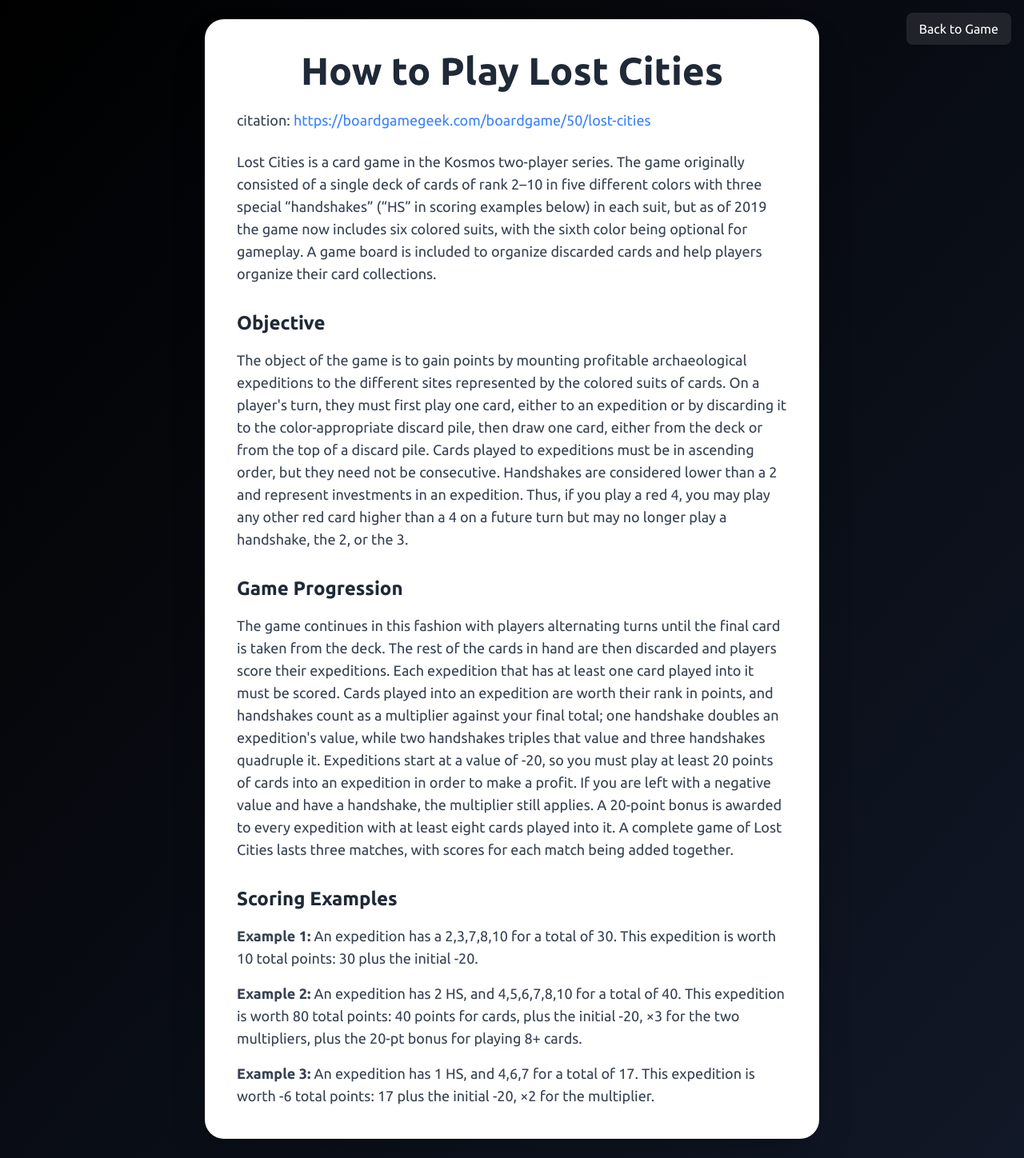
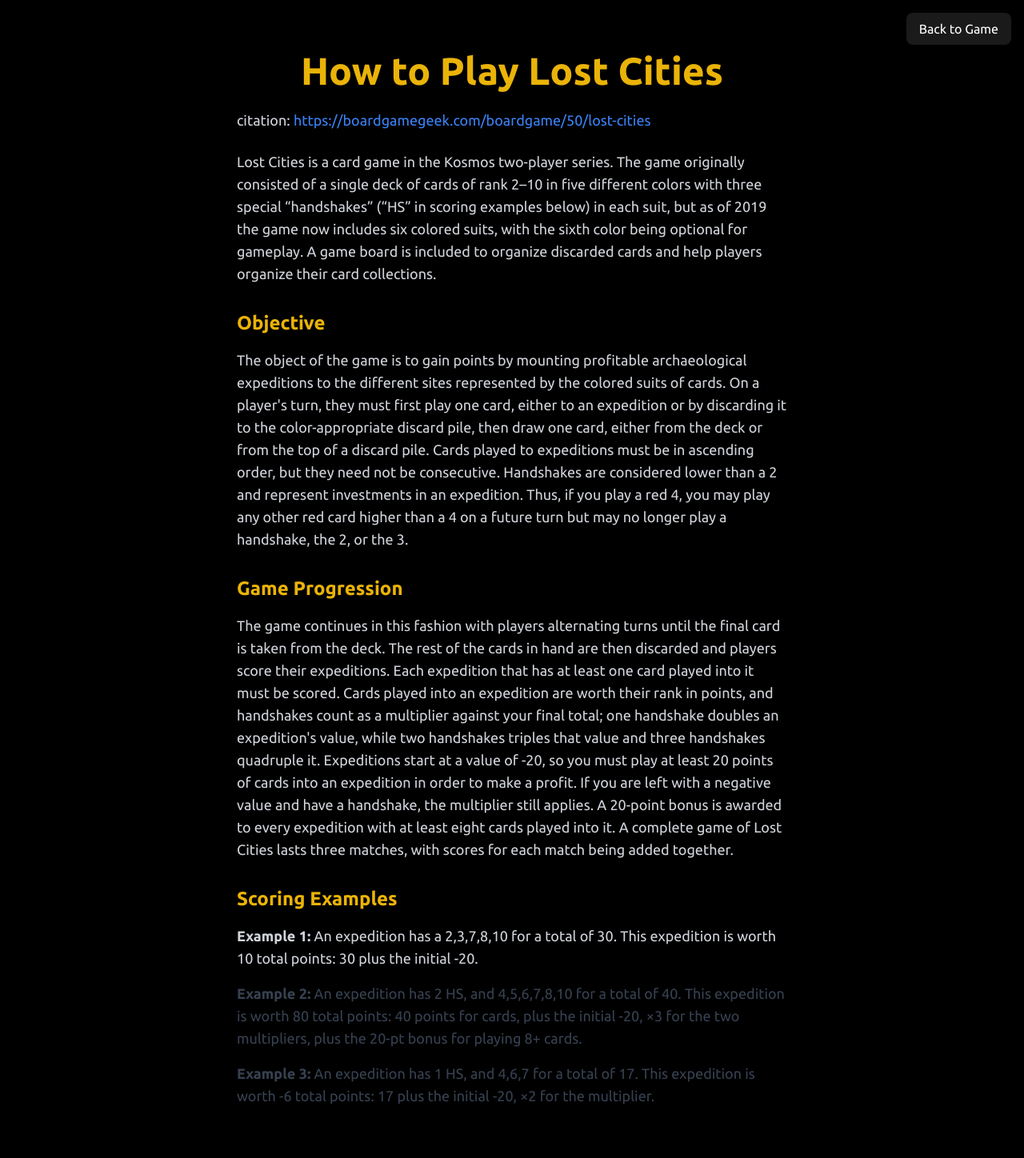
Before and after one commit to jpotw/lost-cities-rl-fe, a Next.js app: page /how-to-play in a window 1280 px wide. Shown: the whole page at 80% size. Built offline with nearby package versions, Linux system fonts and the light colour scheme.

Commit message:
wip/training

```diff
--- a/next.config.js
+++ b/next.config.js
@@ -4,7 +4,7 @@
     return [
       {
         source: '/api/:path*',
-        destination: 'https://dontdropthat-lost-cities-rl-be.hf.space/api/:path*',
+        destination: 'http://localhost:8080/:path*',
       },
     ];
   },
--- a/src/app/how-to-play/page.tsx
+++ b/src/app/how-to-play/page.tsx
@@ -13,7 +13,7 @@
   const router = useRouter();
 
   return (
-    <div className="min-h-screen bg-gradient-to-br from-black to-gray-900 flex items-center justify-center p-6">
+    <div className="min-h-screen bg-black flex items-center justify-center p-6">
       <button
         onClick={() => router.push('/')}
         className="fixed top-4 right-4 bg-white/10 hover:bg-white/20 text-white px-4 py-2 rounded-lg z-50"
@@ -24,21 +24,21 @@
         variants={containerVariants}
         initial="hidden"
         animate="visible"
-        className="max-w-3xl w-full bg-white dark:bg-black rounded-3xl shadow-2xl p-10"
+        className="max-w-3xl w-full rounded-3xl shadow-2xl p-10"
       >
         <motion.h1
-          className="text-4xl md:text-5xl font-bold text-gray-800 dark:text-yellow-500 mb-6 text-center"
+          className="text-4xl md:text-5xl font-bold text-yellow-500 mb-6 text-center"
           initial={{ opacity: 0, y: -20 }}
           animate={{ opacity: 1, y: 0 }}
           transition={{ delay: 0.2, duration: 0.6 }}
         >
           How to Play Lost Cities
         </motion.h1>
-        <p className="text-lg text-gray-700 dark:text-gray-300 mb-6">
+        <p className="text-lg text-gray-300 mb-6">
          citation: <a href="https://boardgamegeek.com/boardgame/50/lost-cities" className="text-blue-500 hover:text-blue-700">https://boardgamegeek.com/boardgame/50/lost-cities</a>
         </p>
         <motion.p
-          className="text-lg text-gray-700 dark:text-gray-300 mb-6"
+          className="text-lg text-gray-300 mb-6"
           initial={{ opacity: 0 }}
           animate={{ opacity: 1 }}
           transition={{ delay: 0.4, duration: 0.6 }}
@@ -47,7 +47,7 @@
         </motion.p>
 
         <motion.h2
-          className="text-2xl font-semibold text-gray-800 dark:text-yellow-500 mt-8 mb-4"
+          className="text-2xl font-semibold text-yellow-500 mt-8 mb-4"
           initial={{ opacity: 0, x: -20 }}
           animate={{ opacity: 1, x: 0 }}
           transition={{ delay: 0.6, duration: 0.5 }}
@@ -55,7 +55,7 @@
           Objective
         </motion.h2>
         <motion.p
-          className="text-lg text-gray-700 dark:text-gray-300 mb-6"
+          className="text-lg text-gray-300 mb-6"
           initial={{ opacity: 0 }}
           animate={{ opacity: 1 }}
           transition={{ delay: 0.8, duration: 0.6 }}
@@ -64,7 +64,7 @@
         </motion.p>
 
         <motion.h2
-          className="text-2xl font-semibold text-gray-800 dark:text-yellow-500 mt-8 mb-4"
+          className="text-2xl font-semibold text-yellow-500 mt-8 mb-4"
           initial={{ opacity: 0, x: -20 }}
           animate={{ opacity: 1, x: 0 }}
           transition={{ delay: 1.0, duration: 0.5 }}
@@ -72,7 +72,7 @@
           Game Progression
         </motion.h2>
         <motion.p
-          className="text-lg text-gray-700 dark:text-gray-300 mb-6"
+          className="text-lg text-gray-300 mb-6"
           initial={{ opacity: 0 }}
           animate={{ opacity: 1 }}
           transition={{ delay: 1.2, duration: 0.6 }}
@@ -81,7 +81,7 @@
         </motion.p>
 
         <motion.h2
-          className="text-2xl font-semibold text-gray-800 dark:text-yellow-500 mt-8 mb-4"
+          className="text-2xl font-semibold text-yellow-500 mt-8 mb-4"
           initial={{ opacity: 0, x: -20 }}
           animate={{ opacity: 1, x: 0 }}
           transition={{ delay: 1.4, duration: 0.5 }}
@@ -90,7 +90,7 @@
         </motion.h2>
 
         <motion.div initial={{ opacity: 0 }} animate={{ opacity: 1 }} transition={{ delay: 1.6, duration: 0.6 }}>
-          <p className="text-lg text-gray-700 dark:text-gray-300 mb-4">
+          <p className="text-lg text-gray-300 mb-4">
             <strong>Example 1:</strong> An expedition has a 2,3,7,8,10 for a total of 30. This expedition is worth 10 total points: 30 plus the initial -20.
           </p>
           <p className="text-lg text-gray-700 dark:text-gray-300 mb-4">
--- a/src/app/page.tsx
+++ b/src/app/page.tsx
@@ -75,12 +75,6 @@
 
   return (
     <div className="h-screen overflow-hidden">
-      <button
-        onClick={() => router.push('/how-to-play')}
-        className="fixed top-4 right-4 bg-white/10 hover:bg-white/20 text-white px-4 py-2 rounded-lg z-50"
-      >
-        How to Play
-      </button>
       <GameBoard
         gameState={gameState}
         onGameAction={handleGameAction}
--- a/src/components/GameBoard.tsx
+++ b/src/components/GameBoard.tsx
@@ -9,6 +9,7 @@
 import { getAIMove, startNewGame } from '@/api/utils';
 import { GameResult } from './GameResult';
 import { Deck } from './Deck';
+import { useRouter } from 'next/navigation';
 
 interface GameBoardProps {
   gameState: GameState;
@@ -16,7 +17,9 @@
 }
 
 export const GameBoard = ({ gameState, onGameAction }: GameBoardProps) => {
+  const router = useRouter();
   const [isClient, setIsClient] = useState(false);
+  const [isMenuOpen, setIsMenuOpen] = useState(false);
   const [sounds, setSounds] = useState<{
     playCard: HTMLAudioElement | null;
     drawCard: HTMLAudioElement | null;
@@ -187,16 +190,56 @@
   return (
     <div className="h-screen bg-gradient-to-br from-gray-900 via-gray-800 to-gray-900 text-white p-4 relative">
       {/* Game board */}
-      <div className="h-full flex flex-col justify-between max-w-7xl mx-auto py-2 pr-12">
-        {/* Game controls */}
-        <div className="absolute top-4 right-4 flex gap-4">
+      <div className="h-full flex flex-col justify-between max-w-7xl mx-auto py-2">
+        {/* Game controls - Toggle Menu */}
+        <div className="fixed top-4 right-4 z-50">
           <button
-            onClick={handleStartNewGame}
-            className="px-4 py-2 bg-blue-600 hover:bg-blue-700 rounded-lg shadow-lg
-                     transition-colors duration-200 font-semibold text-white"
+            onClick={() => setIsMenuOpen(!isMenuOpen)}
+            className="bg-white/10 hover:bg-white/20 text-white px-4 py-2 rounded-lg
+                     flex items-center gap-2 transition-colors duration-200"
           >
-            Start New Game
+            Menu
+            <svg
+              className={`w-4 h-4 transition-transform duration-200 ${isMenuOpen ? 'rotate-180' : ''}`}
+              fill="none"
+              stroke="currentColor"
+              viewBox="0 0 24 24"
+            >
+              <path strokeLinecap="round" strokeLinejoin="round" strokeWidth={2} d="M19 9l-7 7-7-7" />
+            </svg>
           </button>
+
+          {/* Dropdown Menu */}
+          {isMenuOpen && (
+            <motion.div
+              initial={{ opacity: 0, y: -10 }}
+              animate={{ opacity: 1, y: 0 }}
+              exit={{ opacity: 0, y: -10 }}
+              className="absolute top-full right-0 mt-2 w-48 rounded-lg shadow-lg
+                       bg-gray-600 backdrop-blur-sm ring-1 ring-white/10"
+            >
+              <div className="py-1">
+                <button
+                  onClick={() => {
+                    handleStartNewGame();
+                    setIsMenuOpen(false);
+                  }}
+                  className="block w-full text-left px-4 py-2 text-sm text-white hover:bg-white/10"
+                >
+                  Start New Game
+                </button>
+                <button
+                  onClick={() => {
+                    router.push('/how-to-play');
+                    setIsMenuOpen(false);
+                  }}
+                  className="block w-full text-left px-4 py-2 text-sm text-white hover:bg-white/10"
+                >
+                  How to Play
+                </button>
+              </div>
+            </motion.div>
+          )}
         </div>
 
         {/* AI area (always at top) */}
```
Also changed, not shown: src/api/utils.ts (+12 -6 lines).
